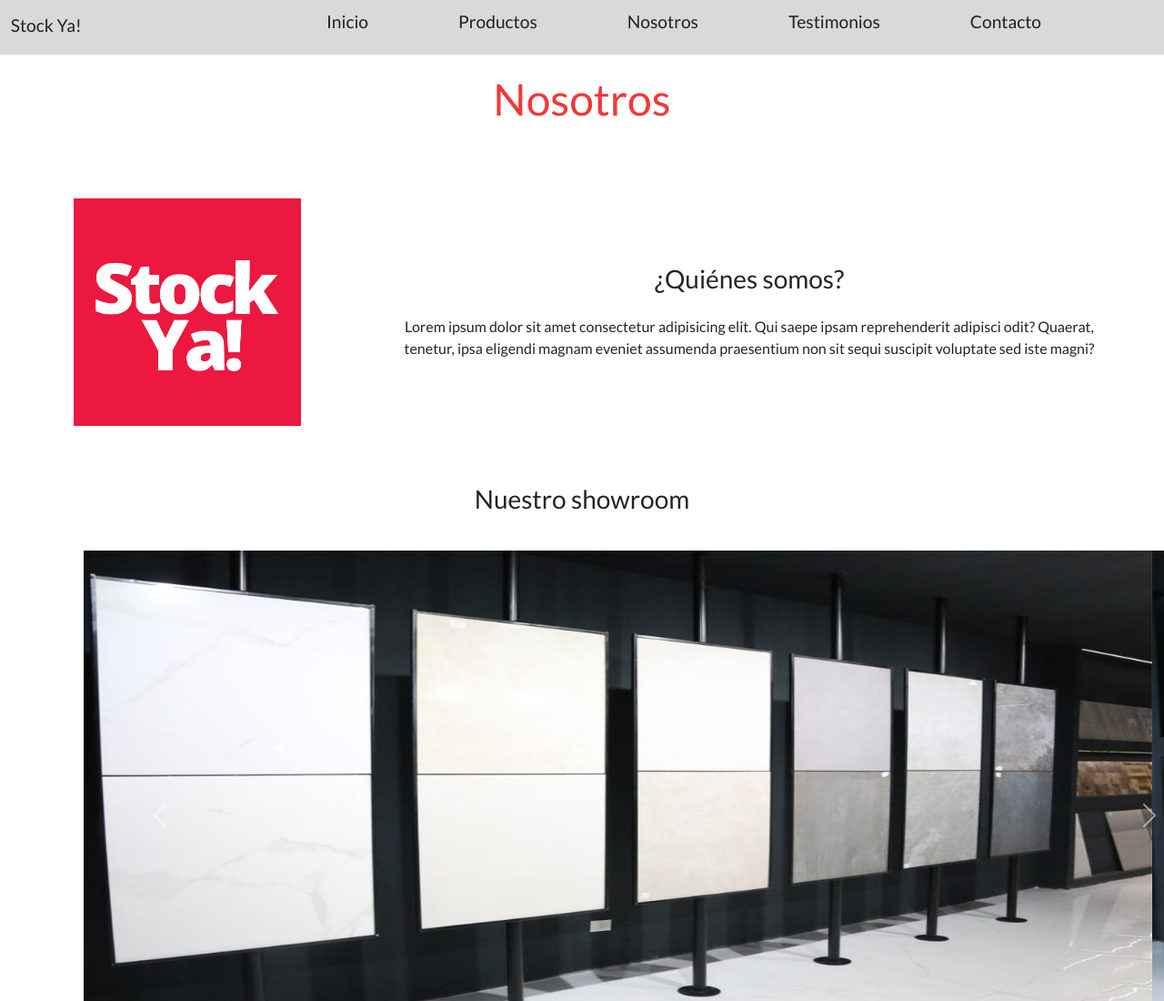
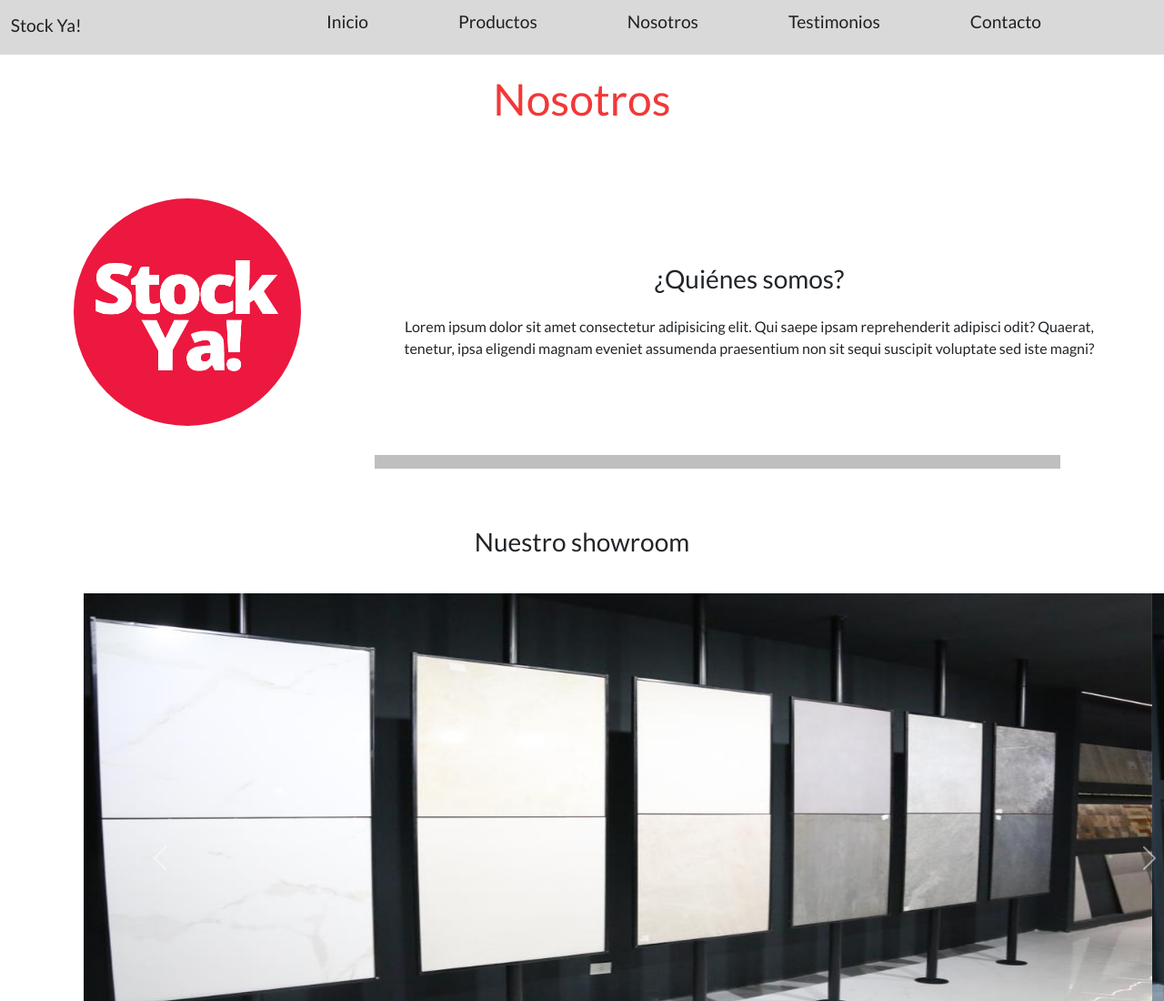
Before and after one commit to AgusKauf/web-StockYa, a website: page pages/nosotros.html in a window 1280 px wide. Shown: the top 1100 px of the page at 91% size. Drawn offline with nearby package versions, Linux system fonts and the light colour scheme.

Commit message:
nosotros

```diff
--- a/pages/nosotros.html
+++ b/pages/nosotros.html
@@ -46,7 +46,7 @@
     <section class="row quienes">
 
         <div class="imagen_nos col-lg-4">
-            <img src="../images/Logo.png" alt="Local_1">
+            <img src="../images/Logo.png" alt="Local_1" class="circular-square">
         </div>
 
         <div class="col-lg-8">
@@ -55,6 +55,8 @@
                 tenetur, ipsa eligendi magnam eveniet assumenda praesentium non sit sequi suscipit voluptate sed iste magni?</p>
         </div>
     </section>
+
+    <hr class="separador">
 
     <main id="showroom" class="row">
         <div id="showroom_titulo" class="col-lg-12">
```
